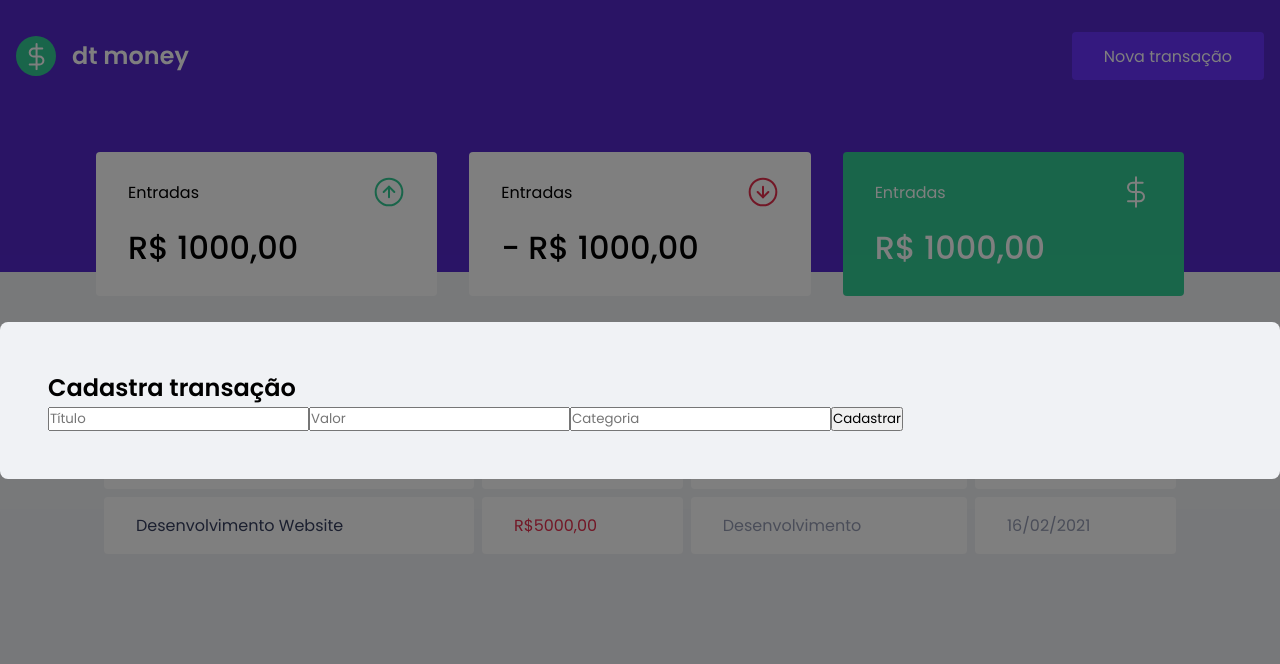
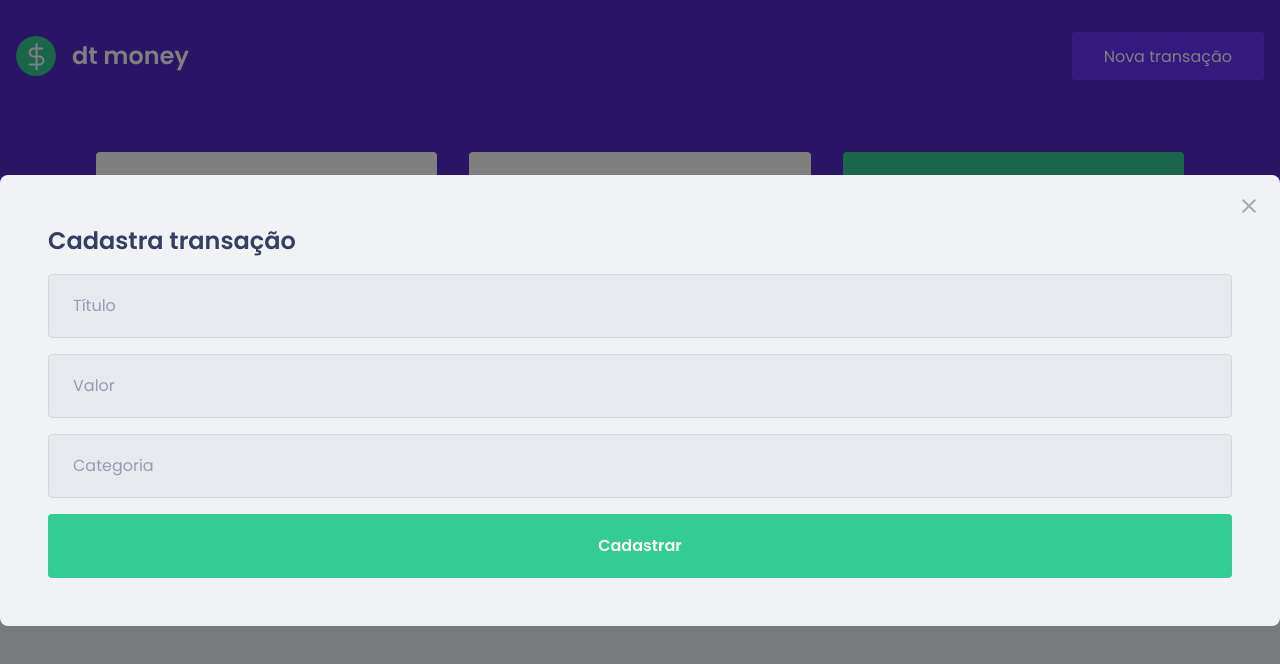
Before and after one commit to moraes3000/ignite-First-web-application-with-ReactJS, a React (Create React App) app: page / in a window 1280 px wide. Both pictures are taken after a click on the button "Nova transação". Shown: the top 664 px of the page. Built offline with nearby package versions, Linux system fonts and the light colour scheme; no server answers; what miragejs would draw is missing.

Commit message:
Estilizando modal

```diff
--- a/src/components/NewtrasnsactionModal/index.tsx
+++ b/src/components/NewtrasnsactionModal/index.tsx
@@ -1,6 +1,10 @@
+import Modal from 'react-modal';
+
 import { Container } from './styled'
 
-import Modal from 'react-modal';
+import closeImg from '../../assets/close.svg'
+
+
 
 
 interface NewtrasnsactionModalProps{
@@ -16,7 +20,9 @@
             overlayClassName="react-modal-overlay"
             className="react-modal-content"
         >
-
+            <button type='button' onClick={onRequestClose} className='react-modal-close'>
+                <img src={closeImg} alt="Fechar Modal"/>
+            </button>
             <Container>
 
             <h2>Cadastra transação</h2>
--- a/src/components/NewtrasnsactionModal/styled.ts
+++ b/src/components/NewtrasnsactionModal/styled.ts
@@ -1,3 +1,50 @@
 import styled from "styled-components";
 
-export const Container = styled.form``;
+export const Container = styled.form`
+    h2{
+        color:var(--text-title);
+        font-size:1.5rem;
+        margin-bottom:1rem;
+    }
+
+    input{
+        width:100%;
+        padding:0 1.5rem;
+        height:4rem;
+        border-radius:0.25rem;
+
+        border:1px solid #d7d7d7;
+        background:#e7e9ee;
+
+        font-weight:400;
+        font-size:1rem;
+
+        &::placeholder{
+            color:var(--text-body);
+        }
+
+        & + input{
+            margin-top:1rem;
+        }
+    }
+
+    button[type="submit"]{
+        width:100%;
+        padding: 0 1.5rem;
+        height:4rem;
+        background:var(--green);
+        color:#fff;
+        border-radius:0.25rem;
+        border:0;
+        font-size:1rem;
+        font-weight:600;
+        margin-top:1rem;
+
+        transition:0.5s;
+
+        &:hover{
+            filter:brightness(0.9);
+        }
+    }
+
+`;
--- a/src/styles/global.ts
+++ b/src/styles/global.ts
@@ -78,4 +78,17 @@
     border-radius:0.5rem;
 }
 
+.react-modal-close{
+    position:absolute;
+    top:1.5rem;
+    right:1.5rem;
+    border:0;
+    background:transparent;
+    transition:0.5s;
+    &:hover{
+        filter:brightness(0.9);
+    }
+
+}
+
 `;
```
Lines whose indentation alone changed are shown as unchanged.
